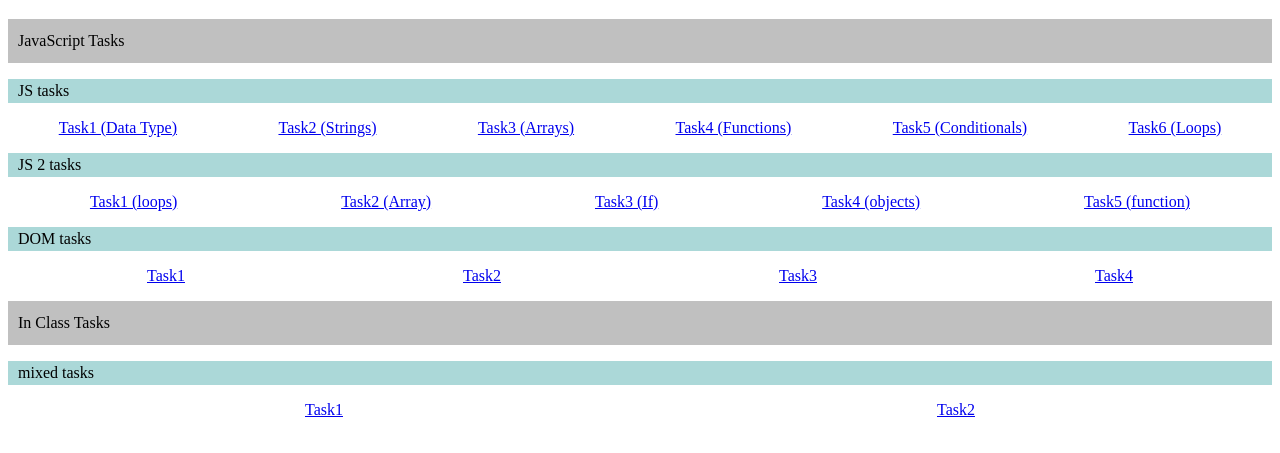
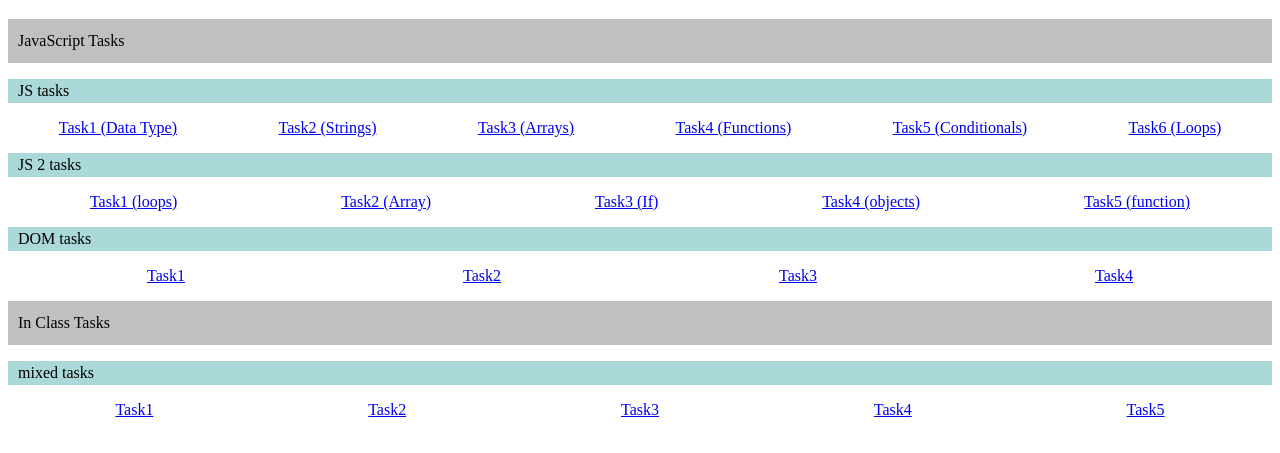
Before and after one commit to ak-AYA/JS.task, a plain HTML site: page index_JS.html in a window 1280 px wide. Shown: the part 61-514 px from the top of the page. Drawn offline with Linux system fonts and the light colour scheme.

Commit message:
push updat JS

```diff
--- a/New folder (2)/style.css
+++ b/New folder (2)/style.css
@@ -81,4 +81,5 @@ body{
     font-size: 14px;
     margin-top: 10px;
     display: none;
+    font-family: Monolisa ;
 }
--- a/index_JS.html
+++ b/index_JS.html
@@ -54,10 +54,12 @@
         <div class="gap">
             <a href="http://127.0.0.1:5500/class.html">Task1</a>
             <a href="http://127.0.0.1:5500/game.html">Task2</a>
-
-
+            <a href="http://127.0.0.1:5500/Note-pad/index.html">Task3</a>
+            <a href="http://127.0.0.1:5500/Age%20Calculater/index.html">Task4</a>
+            <a href="http://127.0.0.1:5500/To-Do%20list/index.html">Task5</a>
 
         </div>
 
+
     </body>
     </html>
```
